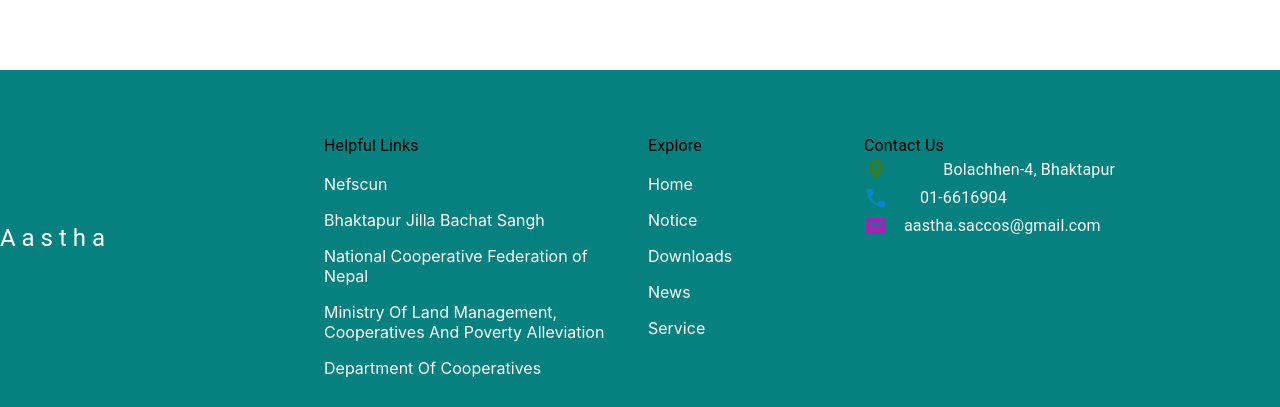
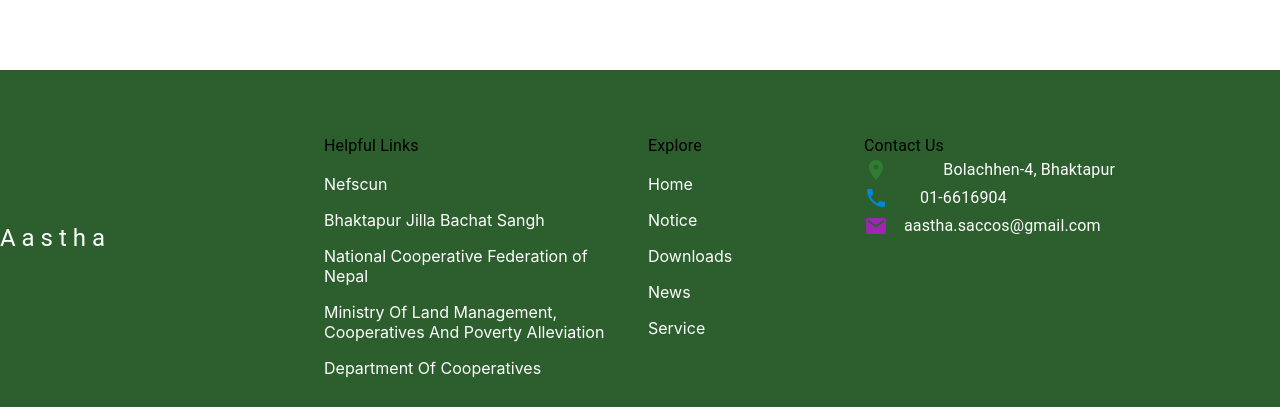
Before and after one commit to nirjalpraj/aastha-react, a React (Create React App) app: page /saving in a window 1280 px wide. Shown: the part 1654-2061 px from the top of the page. Built offline with nearby package versions, Linux system fonts and the light colour scheme.

Commit message:
first push on test branch

```diff
--- a/src/components/Footer.jsx
+++ b/src/components/Footer.jsx
@@ -8,15 +8,20 @@
 
 const Footer = () => {
   return (
-    <Box paddingTop={8} marginTop={10} paddingBottom={4} sx={{ backgroundColor: "#078080", minHeight: "30vh" }}>
+    <Box
+      paddingTop={8}
+      marginTop={10}
+      paddingBottom={4}
+      sx={{ backgroundColor: "#2C5F2DFF", minHeight: "30vh" }}
+    >
       <Grid container spacing={2}>
-
         <Grid container direction="column" item xs={3} spacing={11}>
-          <Grid item/>
+          <Grid item />
           <Grid item>
-            <Typography variant="h5" color="#fff">A  a  s  t  h  a</Typography>
+            <Typography variant="h5" color="#fff">
+              A a s t h a
+            </Typography>
           </Grid>
-
         </Grid>
 
         <Grid container direction="column" item xs={3} spacing={2}>
@@ -133,7 +138,7 @@
             </Grid>
 
             <Grid item xs={11}>
-              <Typography style={{ textAlign: "center",color: "#fff" }}>
+              <Typography style={{ textAlign: "center", color: "#fff" }}>
                 Bolachhen-4, Bhaktapur
               </Typography>
             </Grid>
```
